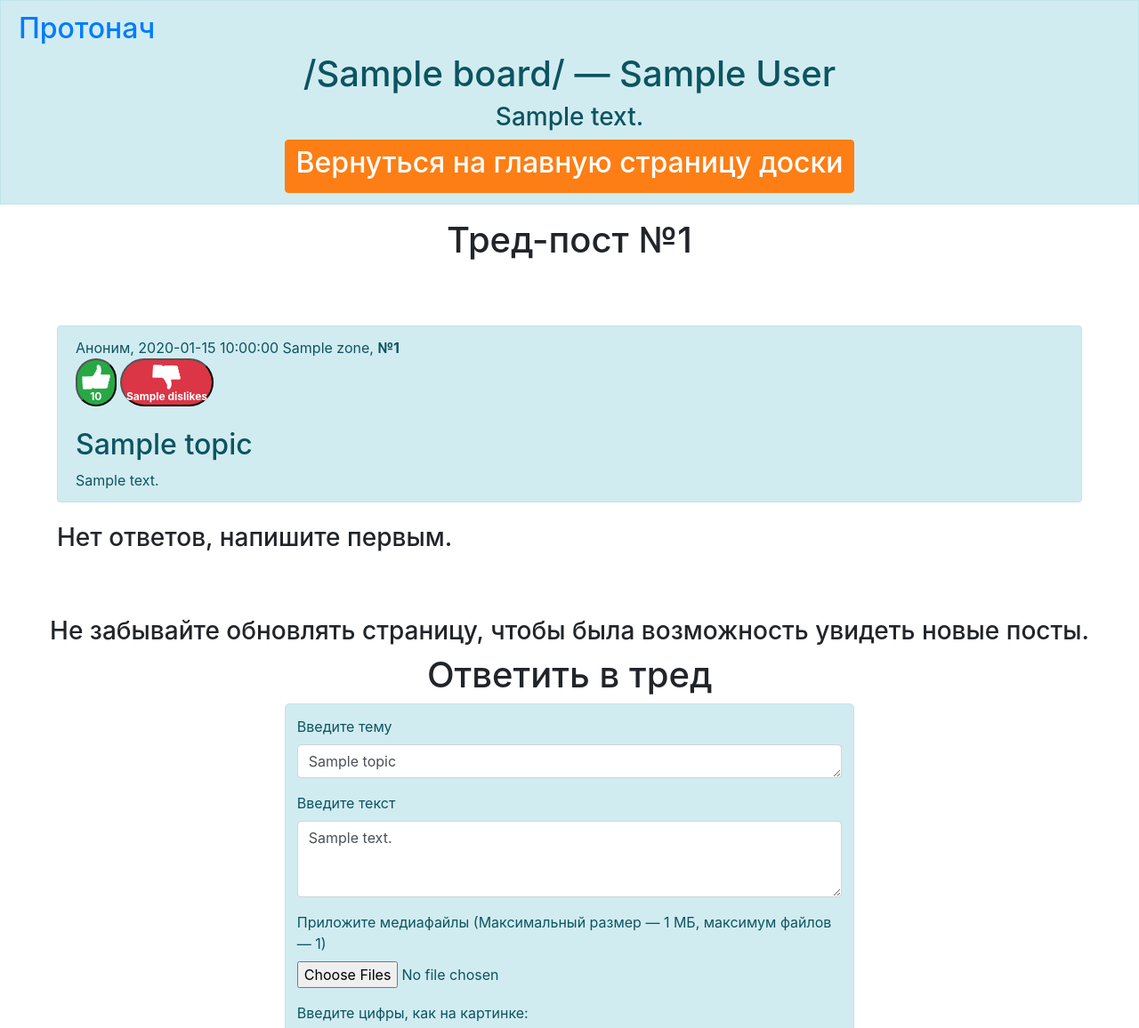
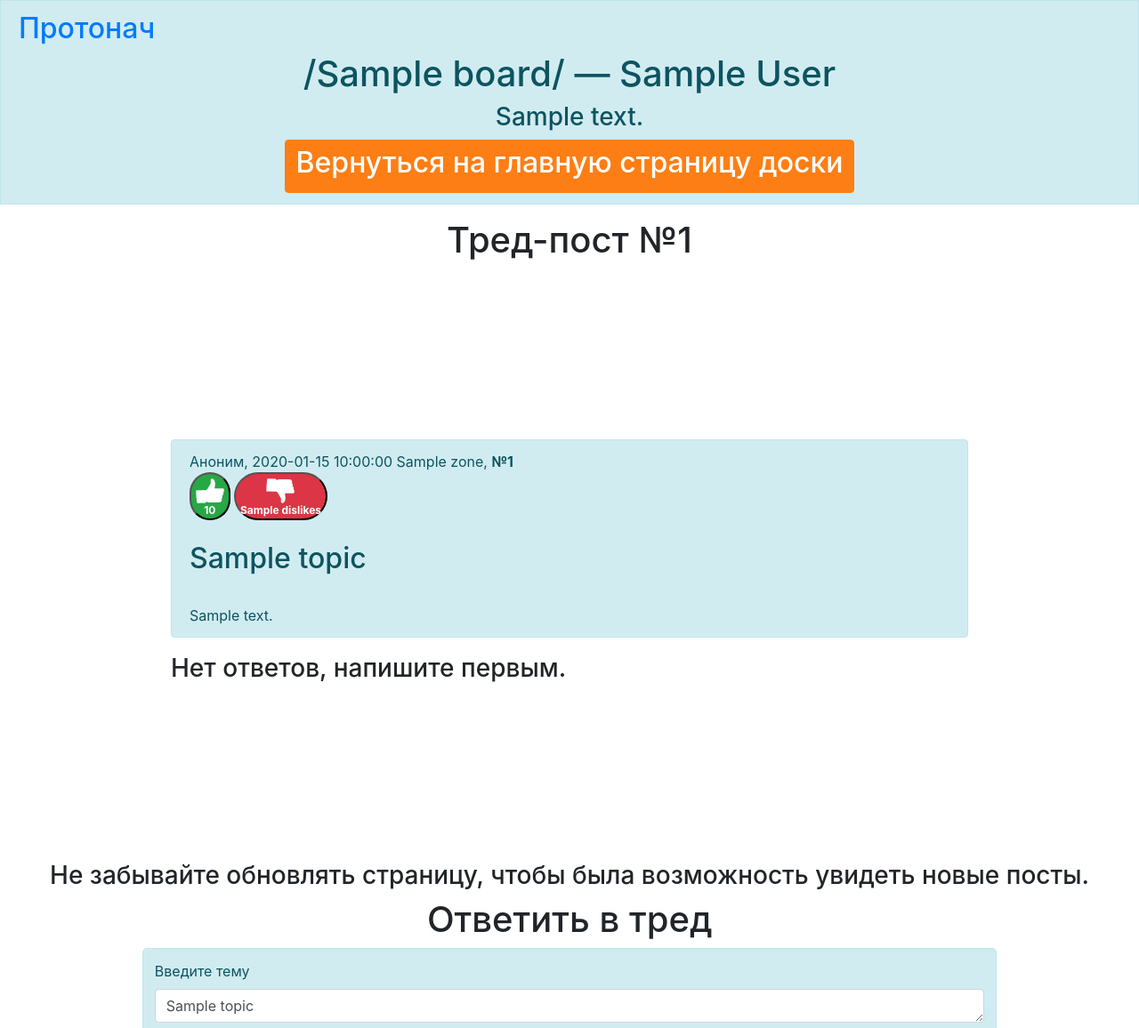
Before and after one commit to Shadow318193/Protonach, a Flask app: template templates/post.html in a window 1280 px wide. Shown: the top 1156 px of the page at 89% size. Run offline with Flask 2, Linux system fonts and the light colour scheme; data comes from the database, SQL or seed files in the repository; both versions use the stored data as it was after the commit; the template is opened without the code that fills it: most values are stand-ins (such as "Sample title", 1, 10 or a date in 2020); some libraries are stand-ins or nearby versions.

Commit message:
Upgrade of GUI.

```diff
--- a/main.py
+++ b/main.py
@@ -440,7 +440,6 @@ def admin_menu():
             return redirect("/admin")
 
 
-
 @app.route("/<board_name>", methods=['POST', 'GET'])
 def board_url(board_name):
     ip = get_ip()
@@ -472,7 +471,7 @@ def board_url(board_name):
             return render_template("board.html", board=board_obj, posts=posts, posts_count=posts.count(),
                                    post_answers=post_answers, post_media=post_media,
                                    post_media_type=post_media_type, post_media_name=post_media_name,
-                                   post_media_count=post_media_count,
+                                   post_media_count=post_media_count, accept_files_text=", ".join(ALLOWED_FILES),
                                    image_files=IMAGE_FILES, video_files=VIDEO_FILES,
                                    audio_files=AUDIO_FILES, accept_files=accept,
                                    captcha=f"/static/media/captchas/{captcha_for_ip[ip][0]}.png",
@@ -540,6 +539,7 @@ def post_url(board_name, post_id):
                                        post_media_name=post_media_name, post_media_count=post_media_count,
                                        posts_count=posts.count(), image_files=IMAGE_FILES, video_files=VIDEO_FILES,
                                        audio_files=AUDIO_FILES, accept_files=accept,
+                                       accept_files_text=", ".join(ALLOWED_FILES),
                                        captcha=f"/static/media/captchas/{captcha_for_ip[ip][0]}.png",
                                        from_admin=check_admin(ip), is_banned=check_ban(ip), zone=zone,
                                        message=session["message"] if "message" in session else "",
@@ -582,8 +582,8 @@ def error413(e):
     clear_captcha_from_ip(ip)
     print(e)
     return render_template("error.html", code=413, from_admin=check_admin(ip), is_banned=check_ban(ip),
-                           text="Извините, но прикреплённый файл оказался по размерам слишком крут "
-                                "и опасен для сервера, поэтому сервер подписал отказ в отправке.",
+                           text="Извините, но прикреплённые файлы оказались по размерам слишком круты "
+                                "и опасны для сервера, поэтому сервер подписал отказ в отправке.",
                            pics=PICS_413)
 
 
--- a/static/css/stylesheet.css
+++ b/static/css/stylesheet.css
@@ -10,7 +10,7 @@
 }
 
 .boardspadding {
-    padding: 5%;
+    padding: 15%;
 }
 
 .boardslist {
@@ -50,8 +50,8 @@
 .postform {
     margin-left: auto;
     margin-right: auto;
-    min-width: 30%;
-    max-width: 50%;
+    min-width: 50%;
+    max-width: 75%;
     background-color: #d1ecf1;
     border: 1px solid #bee5eb;
     border-radius: 5px;
@@ -65,4 +65,10 @@
 
 .media {
     max-width: 100%;
+    max-height: 100%;
+    overflow: auto;
 }
+
+.mediapadding {
+    padding-right: 5px;
+}
--- a/templates/admin.html
+++ b/templates/admin.html
@@ -67,7 +67,7 @@
                         {% endif %}
                         {% if admin.admin_level < you %}
                         <form method="post">
-                            <div class="ms-2 me-auto">
+                            <div>
                                 <button type="submit" name="remove_admin" class="btn btn-orange" value="{{ admin.ip }}">Убрать админку</button>
                                 {% if admin.is_banned %}
                                 <button type="submit" name="unban" class="btn btn-orange" value="{{ admin.ip }}">Разбанить пользователя</button>
@@ -100,7 +100,7 @@
             <ol class="list-group">
                 {% for user in users %}
                 <li class="list-group-item d-flex justify-content-between align-items-start">
-                    <div class="ms-2 me-auto">
+                    <div>
                         {% if user.is_banned %}
                         <h1><s>{{ user.ip }}</s></h1>
                         {% else %}
--- a/templates/index.html
+++ b/templates/index.html
@@ -73,7 +73,7 @@
 
                 {% for board in boards %}
 
-                <div class="ms-2 me-auto">
+                <div>
                     <a href="/{{ board.name }}">
                         <button type="button" class="list-group-item list-group-item-action">
                             <b>/{{ board.name }}/</b> — {{ board.full_name }}
--- a/templates/post.html
+++ b/templates/post.html
@@ -12,7 +12,7 @@
     <link rel="stylesheet" type="text/css" href="/static/css/stylesheet.css">
 
     <title>Протонач — /{{ board.name }}/, №{{ the_post.id }}</title>
-    <meta name="description" content="{{ board.about }} [Тред-пост №{{ the_post.id }}]"/>
+    <meta name="description" content="{{ the_post.text }}"/>
 </head>
 
 <body>
@@ -51,7 +51,7 @@
 
                 {% if from_admin %}
                     <form method="post">
-                        <div class="ms-2 me-auto">
+                        <div>
                             <button type="submit" name="delete_post" class="btn btn-orange" value="{{ the_post.id }}">Удалить пост</button>
                             <button type="submit" name="ban" class="btn btn-orange" value="{{ the_post.id }}">Забанить постера</button>
                         </div>
@@ -84,22 +84,24 @@
                 {% endif %}
 
                 {% if the_post_media %}
+                <div class="media">
                     {% for i in range(the_post_media_count) %}
-
-                    [<i>{{ the_post_media_name[i] }}</i>]<br>
+                    <div class="aligncenter mediapadding">
+                        [<i>{{ the_post_media_name[i] }}</i>]<br>
 
                     {% if the_post_media_type[i] in image_files %}
                         <a href="/static/media/from_users/{{ the_post_media[i] }}">
-                            <img src="/static/media/from_users/{{ the_post_media[i] }}" class="media" height="192"
+                            <img src="/static/media/from_users/{{ the_post_media[i] }}" height="96"
                                 alt="{{ the_post_media_name[i] }}">
-                        </a><br>
+                        </a>
                     {% elif the_post_media_type[i] in video_files %}
-                        <video controls src="/static/media/from_users/{{ the_post_media[i] }}" class="media" height="192"></video>
+                        <video controls src="/static/media/from_users/{{ the_post_media[i] }}" width="256"></video>
                     {% elif the_post_media_type[i] in audio_files %}
                         <audio controls src="/static/media/from_users/{{ the_post_media[i] }}"></audio>
                     {% endif %}
-                    <br>
+                        </div>
                     {% endfor %}
+                    </div><br>
                 {% endif %}
 
                 <div class="posttext">{{ the_post.text }}</div>
@@ -126,7 +128,7 @@
 
                             {% if from_admin %}
                                 <form method="post">
-                                    <div class="ms-2 me-auto">
+                                    <div>
                                         <button type="submit" name="delete_post" class="btn btn-orange" value="{{ post.id }}">Удалить пост</button>
                                         <button type="submit" name="ban" class="btn btn-orange" value="{{ post.id }}">Забанить постера</button>
                                     </div>
@@ -159,22 +161,25 @@
                             {% endif %}
 
                             {% if post_media[post.id] %}
+                            <div class="media">
                             {% for i in range(post_media_count[post.id]) %}
+                                <div class="aligncenter mediapadding">
 
                             [<i>{{ post_media_name[post.id][i] }}</i>]<br>
 
                             {% if post_media_type[post.id][i] in image_files %}
                                 <a href="/static/media/from_users/{{ post_media[post.id][i] }}">
-                                    <img src="/static/media/from_users/{{ post_media[post.id][i] }}" class="media" height="192"
+                                    <img src="/static/media/from_users/{{ post_media[post.id][i] }}" height="96"
                                         alt="{{ post_media_name[post.id][i] }}">
-                                </a><br>
+                                </a>
                             {% elif post_media_type[post.id][i] in video_files %}
-                                <video controls src="/static/media/from_users/{{ post_media[post.id][i] }}" class="media" height="192"></video>
+                                <video controls src="/static/media/from_users/{{ post_media[post.id][i] }}" width="256"></video>
                             {% elif post_media_type[post.id][i] in audio_files %}
                                 <audio controls src="/static/media/from_users/{{ post_media[post.id][i] }}"></audio>
                             {% endif %}
-                            <br>
+                            </div>
                             {% endfor %}
+                            </div><br>
                             {% endif %}
 
                             <div class="posttext">{{ post.text }}</div>
@@ -209,6 +214,7 @@
                 </div>
                 <div class="form-group">
                     <label for="file[]">Приложите медиафайлы (Максимальный размер — {{ max_size }} МБ, максимум файлов — {{ max_count}})</label>
+                    <label for="file[]">Поддерживаемые типы файлов: {{ accept_files_text }}</label>
                     <input type=file class="form-control-file" id="file[]" name="file[]" multiple="multiple" accept="{{ accept_files }}">
                 </div>
                 <div class="form-group">
```
Also changed, not shown: templates/board.html (+9 -6 lines), clear_captcha.py (line endings or trailing spaces), db/imageboard.db.
